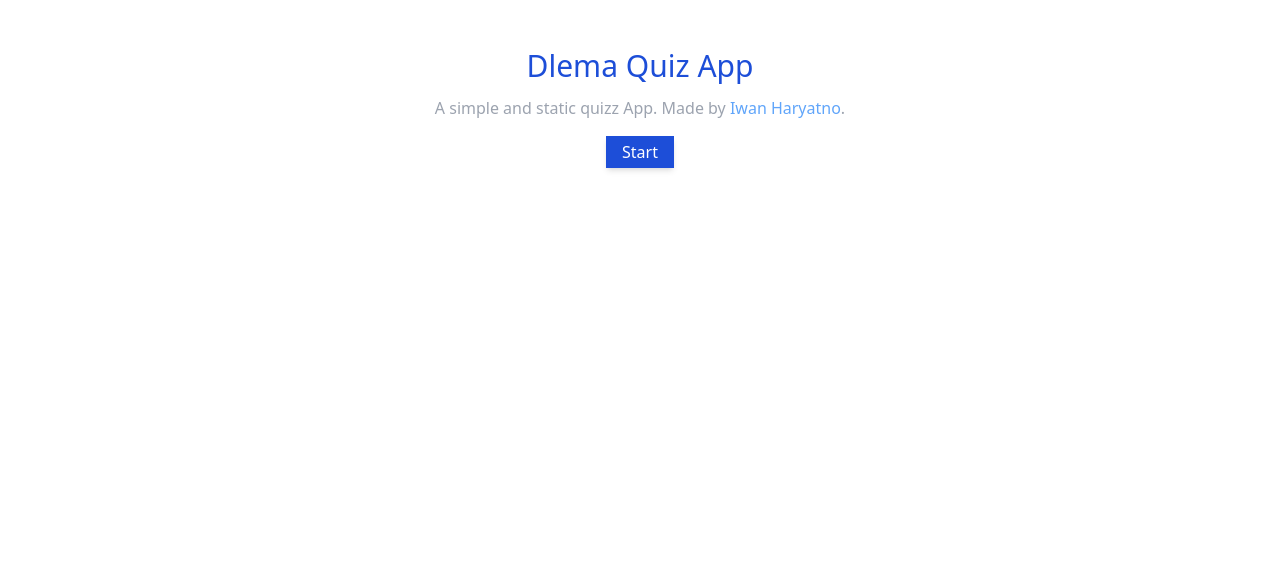
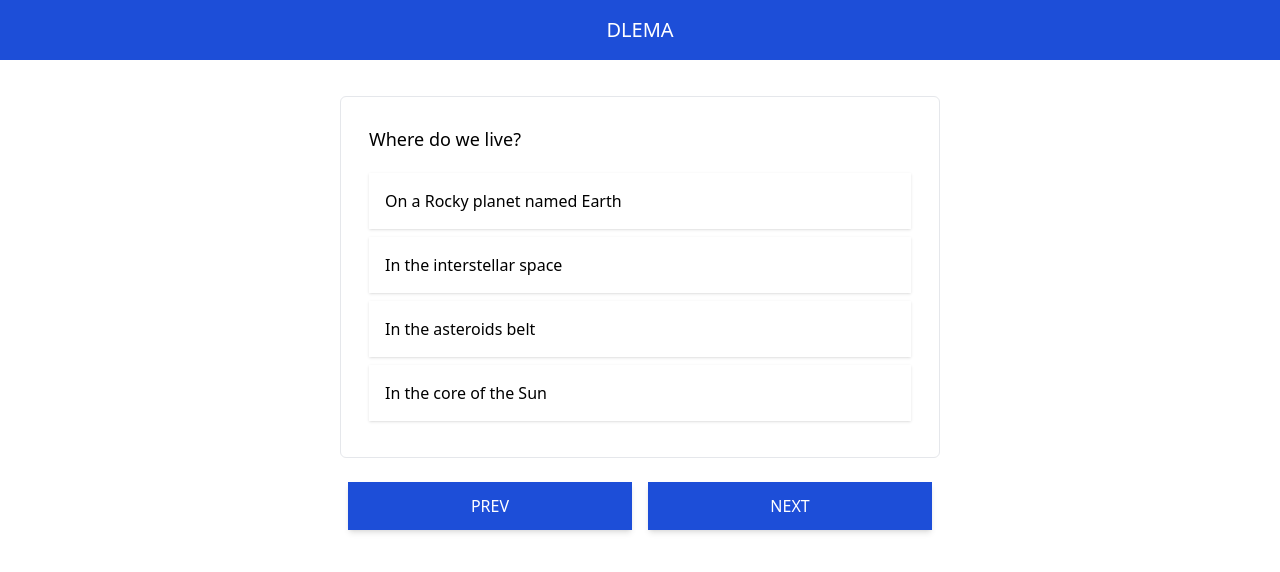
Before and after one commit to iwanharyatno/dlema, a React (Vite) app: page / in a window 1280 px wide. Shown: the top 572 px of the page. Built offline with nearby package versions, Linux system fonts and the light colour scheme.

Commit message:
Create question interface

```diff
--- a/src/App.jsx
+++ b/src/App.jsx
@@ -1,12 +1,43 @@
+import React from 'react';
+
+import Navbar from './components/Navbar';
 import Button from './components/Button';
+import Questions from './components/questions/Questions';
 
-function App() {
+const problems = [
+    {
+        title: 'Where do we live?',
+        answerChoices: ['On a Rocky planet named Earth', 'In the interstellar space', 'In the asteroids belt', 'In the core of the Sun']
+    },
+];
+
+class App extends React.Component {
+    state = {
+        quizStarted: true
+    }
+
+    startQuiz = () => {
+        this.setState({
+            quizStarted: true
+        });
+    }
+    render = () => {
+        if (this.state.quizStarted) {
+            return (
+                <div>
+                    <Navbar text="DLEMA"/>
+                    <Questions problems={problems}/>
+                </div>
+            );
+        }
+
         return (
             <div className="p-8 mt-4 text-center">
                 <h1 className="text-3xl text-blue-700 mb-3">Dlema Quiz App</h1>
     	        <p className="text-gray-400 mb-4">A simple and static quizz App. Made by <a href="https://github.com/iwanharyatno" className="text-blue-400">Iwan Haryatno</a>.</p>
-          <Button text="Start" />
+                <Button text="Start" onClick={this.startQuiz} />
             </div>
         );
     }
+}
 export default App;
--- a/src/components/Button.jsx
+++ b/src/components/Button.jsx
@@ -1,5 +1,5 @@
 function Button(props) {
-    return <button type="button" className="px-4 py-1 bg-blue-700 text-white shadow-md hover:bg-blue-900 active:shadow-lg">{props.text}</button>;
+    return <button type={props.type ?? 'button'} onClick={props.onClick} className={'m-2 px-4 py-1 bg-blue-700 text-white shadow-md hover:bg-blue-900 active:shadow-lg ' + props.className}>{props.text}</button>;
 }
 
 export default Button;
--- /dev/null
+++ b/src/components/Navbar.jsx
@@ -0,0 +1,9 @@
+function Navbar(props) {
+    return (
+        <nav className="py-4 px-3 mb-4 bg-blue-700 text-white text-center">
+            <h1 className="text-xl">{props.text}</h1>
+        </nav>
+    );
+}
+
+export default Navbar;
--- /dev/null
+++ b/src/components/questions/MultipleChoices.jsx
@@ -0,0 +1,18 @@
+import React from 'react';
+
+class MultipleChoices extends React.Component {
+    render() {
+        const choices = this.props.problem.answerChoices.map((value, index) =>
+            <li key={index} onClick={() => this.props.onAnswer(index)} className={'p-4 my-2 shadow ' + ((this.props.preAnswer === index) ? 'bg-slate-700 text-white' : '')}>{value}</li>
+        );
+
+        return (
+            <div className="p-7 rounded-md border">
+                <h2 className="text-lg mb-5">{this.props.problem.title}</h2>
+                <ul>{choices}</ul>
+            </div>
+        );
+    }
+}
+
+export default MultipleChoices;
--- /dev/null
+++ b/src/components/questions/Questions.jsx
@@ -0,0 +1,51 @@
+import React from 'react';
+import MultipleChoices from './MultipleChoices.jsx';
+import Button from '../Button';
+
+class Questions extends React.Component {
+    state = {
+        questionIndex: 0,
+        answers: []
+    }
+
+    prevQuestion = () => {
+        if (this.state.questionIndex === 0) return;
+        this.setState({
+            questionIndex: this.state.questionIndex-1
+        });
+    }
+
+    nextQuestion = () => {
+        if (this.state.questionIndex === (this.props.problems.length - 1)) return;
+        this.setState({
+            questionIndex: this.state.questionIndex+1
+        });
+    }
+
+    saveAnswer = (index) => {
+        const answers = this.state.answers;
+        answers.push(index);
+
+        this.setState({
+            questionIndex: this.state.questionIndex,
+            answers: answers
+        });
+        console.log(this.state.answers);
+    }
+
+    render() {
+        const problem = this.props.problems[this.state.questionIndex];
+
+        return (
+            <div className="p-5 my-4 mx-auto md:max-w-[50%]">
+                <MultipleChoices problem={problem} onAnswer={this.saveAnswer} preAnswer={this.state.answers[this.state.questionIndex]} />
+                <div className="flex mt-4">
+                    <Button text="PREV" className="flex-1 py-3" onClick={this.prevQuestion}/>
+                    <Button text="NEXT" className="flex-1 py-3" onClick={this.nextQuestion}/>
+                </div>
+            </div>
+        );
+    }
+}
+
+export default Questions;
```
Lines whose indentation alone changed are shown as unchanged.
